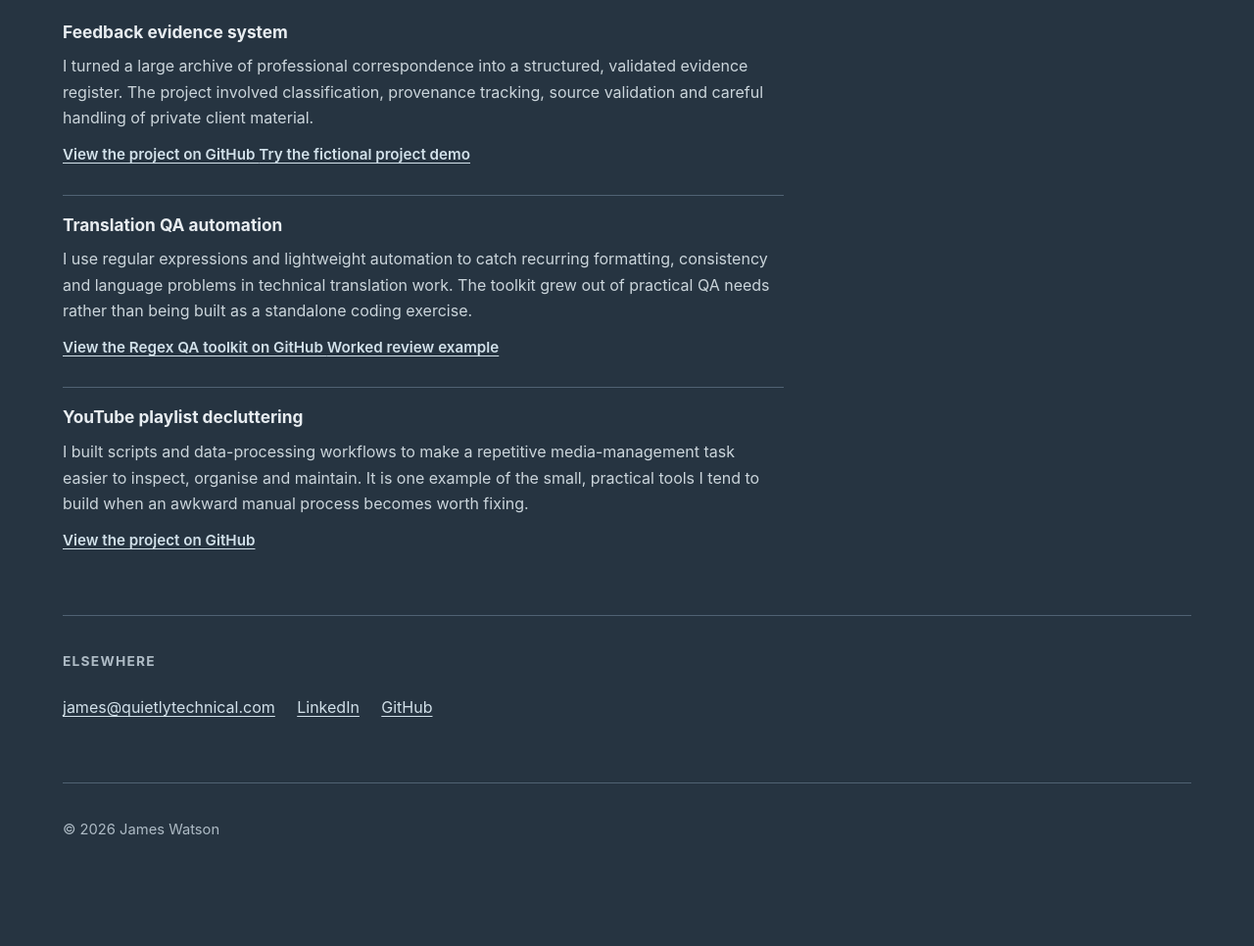
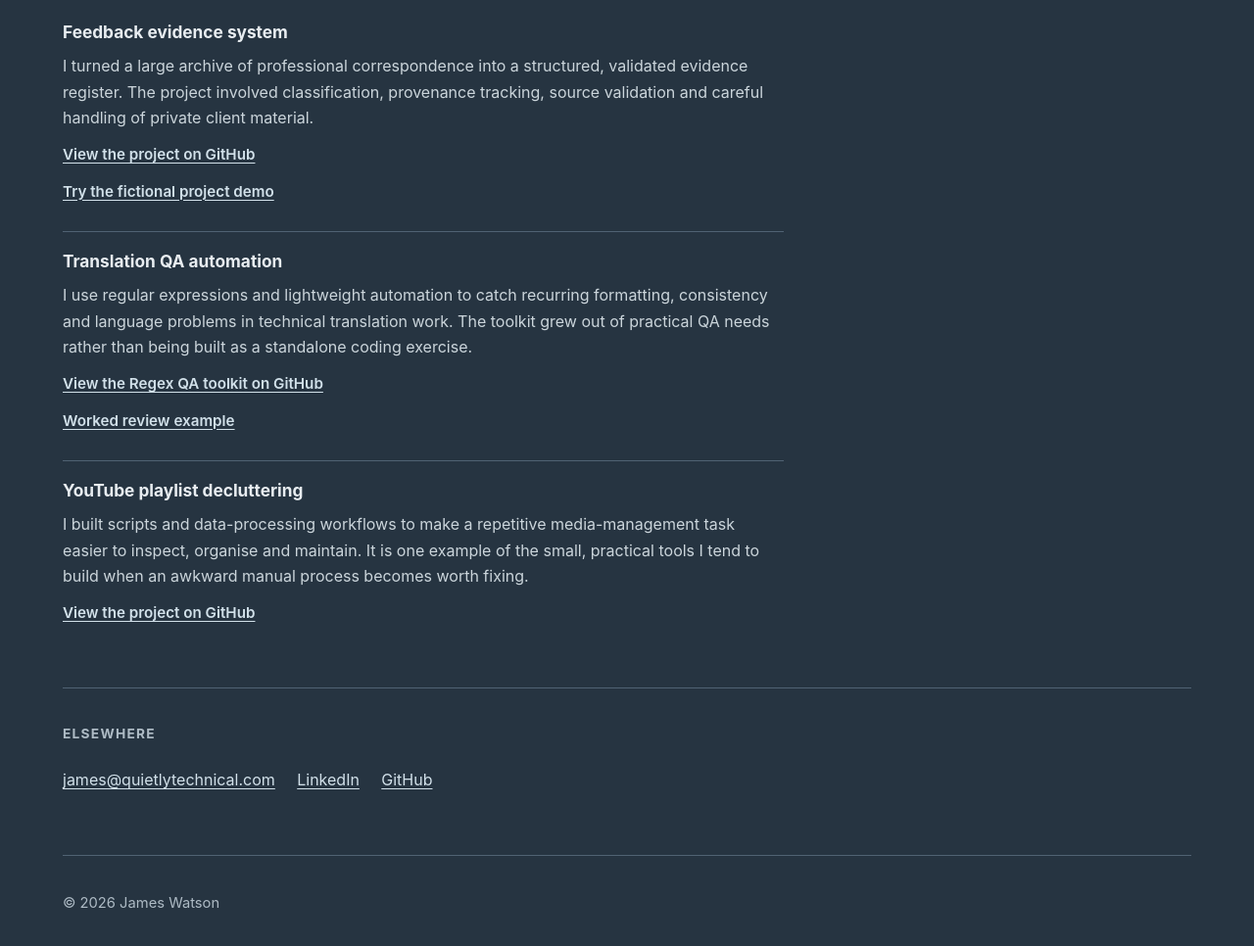
Before and after one commit to jamesmwatson/quietlytechnical, a plain HTML site: page index.html in a window 1280 px wide. Shown: the part 1016-1982 px from the top of the page at 98% size. Before the commit the page ends 1908 px from the top, so only its background shows below. Drawn offline with Linux system fonts and the light colour scheme.

Commit message:
Fixed link layout

```diff
--- a/index.html
+++ b/index.html
@@ -92,6 +92,8 @@
             <a href="https://github.com/jamesmwatson/freelancefeedbackproject">
               View the project on GitHub
             </a>
+		  </p>
+		  <p class="project-link">
 			<a href="https://quietlytechnical.com/projects/feedback-demo/">
               Try the fictional project demo
             </a>
@@ -110,6 +112,8 @@
             <a href="https://github.com/jamesmwatson/regex-qa-toolkit">
               View the Regex QA toolkit on GitHub
             </a>
+		  </p>
+		  <p class="project-link">
 			<a href="https://github.com/jamesmwatson/regex-qa-toolkit/blob/main/example-review/example-review.md">
               Worked review example
             </a>
```
